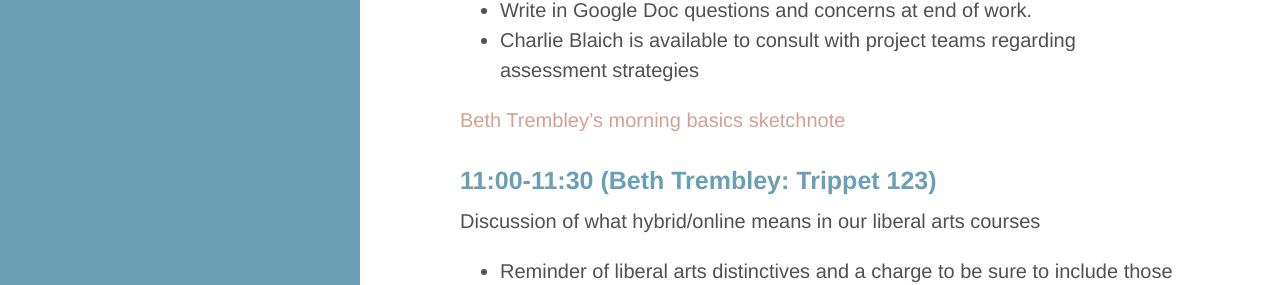
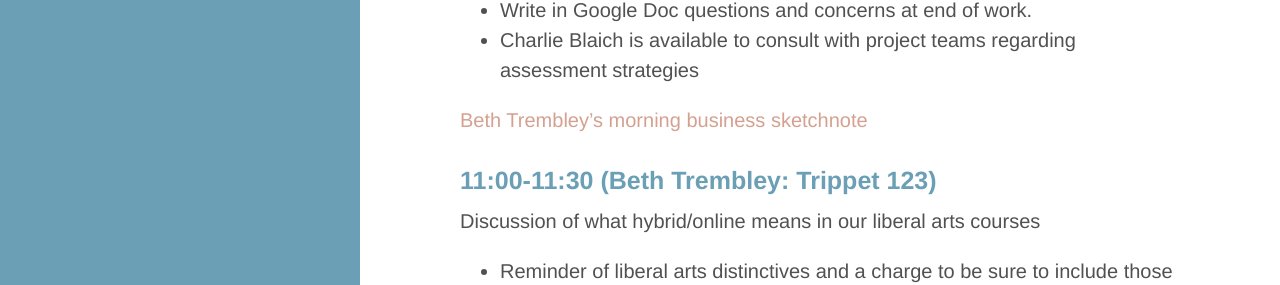
Before and after one commit to hybrid-liberal-arts/hybrid-liberal-arts.github.io, a Jekyll site: the page built from _posts/2016-04-06-2016-workshop-schedule.md, in a window 1280 px wide and 900 px high, scrolled down 3345 px. Shown: the part 151-436 px from the top of the window. Built offline with Jekyll 4.4.1, drawn with Linux system fonts in a browser that asks for light colours; Markdown is read by kramdown in place of the engine named in the settings.

Commit message:
post workshop schedule edits

```diff
--- a/_posts/2016-04-06-2016-workshop-schedule.md
+++ b/_posts/2016-04-06-2016-workshop-schedule.md
@@ -91,7 +91,7 @@ Groups will individually review previous day’s work following discussion of:
 - Write in Google Doc questions and concerns at end of work.
 - Charlie Blaich is available to consult with project teams regarding assessment strategies
 
-[Beth Trembley's morning basics sketchnote](http://faculty.hope.edu/bandstra/teagle/trembley-morning_basics_sketchnote.pdf)
+[Beth Trembley's morning business sketchnote](http://faculty.hope.edu/bandstra/teagle/trembley-morning_business_sketchnote.pdf)
 
 ###11:00-11:30 (Beth Trembley: Trippet 123)
 Discussion of what hybrid/online means in our liberal arts courses
```
